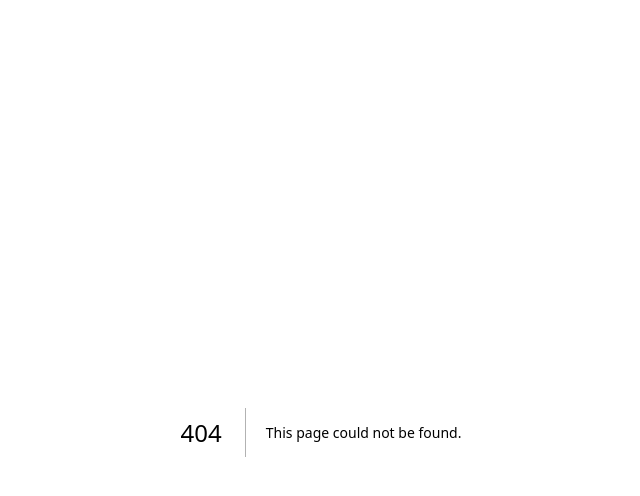
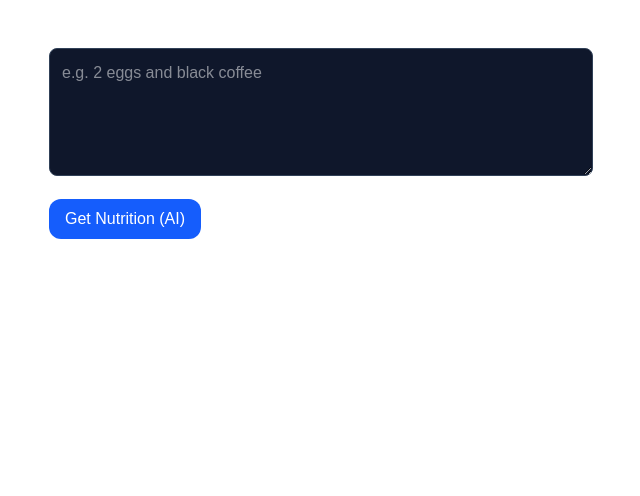
Before and after one commit to shivamarora01/MacroMind, a Next.js app: page /macros/ai in a window 1280 px wide. Before the commit this address had no page. Shown: the top 496 px of the page, without its empty margins (319-959 px from the left). Built offline with nearby package versions, Linux system fonts and the light colour scheme.

Commit message:
api added for OPENAI integration

```diff
--- /dev/null
+++ b/app/macros/ai/page.tsx
@@ -0,0 +1,104 @@
+"use client";
+
+import { useState } from "react";
+
+type Food = {
+  name: string;
+  calories: number;
+  protein: number;
+  carbs: number;
+  fat: number;
+  sugar: number;
+  caffeine: number;
+};
+
+export default function AINutritionDemo() {
+  const [input, setInput] = useState("");
+  //this is being used in tyescript to define type of food state
+  //useState<Food[]> means foods is an array of Food type and intially empty array
+  const [foods, setFoods] = useState<Food[]>([]);
+  const [loading, setLoading] = useState(false);
+  const [added, setAdded] = useState<number[]>([]);
+
+  async function handleAI() {
+    //trim remove extra spaces so that empty input is not sent
+    if (!input.trim()) return;
+
+    setLoading(true);
+    const res = await fetch("/api/ai/nutrition", {
+      method: "POST",
+      headers: { "Content-Type": "application/json" },
+      body: JSON.stringify({ text: input }),
+    });
+
+    const data = await res.json();
+    setFoods(data.foods || []);
+    setLoading(false);
+  }
+
+  return (
+    <div className="max-w-xl mx-auto p-4 space-y-4 text-white">
+
+      {/* Input */}
+      <textarea
+        className="w-full p-3 h-32 rounded-lg bg-slate-900 border border-slate-700 focus:outline-none"
+        placeholder="e.g. 2 eggs and black coffee"
+        value={input}
+        onChange={(e) => setInput(e.target.value)}
+      />
+
+      {/* Button */}
+      <button
+        onClick={handleAI}
+        className="bg-blue-600 hover:bg-blue-500 text-white px-4 py-2 rounded-xl transition"
+      >
+        {loading ? "Analyzing..." : "Get Nutrition (AI)"}
+      </button>
+
+      {/* Result Grid Table */}
+      {foods.length > 0 && (
+        <div className="mt-4 rounded-xl border border-slate-800 bg-slate-900 overflow-hidden">
+
+          {/* Header */}
+          <div className="grid grid-cols-6 gap-2 px-3 py-2 text-xs text-slate-400 border-b border-slate-700">
+            <div>Food</div>
+            <div className="text-center">Cal</div>
+            <div className="text-center">Protein</div>
+            <div className="text-center">Carbs</div>
+            <div className="text-center">Fat</div>
+            <div className="text-center">Add into daily macro</div>
+          </div>
+
+          {/* Rows */}
+          <div className="divide-y divide-slate-800">
+            {foods.map((f, i) => (
+              <div
+                key={i}
+                className="grid grid-cols-6 gap-2 px-3 py-2 items-center"
+              >
+                <div className="truncate w-full">{f.name}</div>
+                <div className="text-center">{f.calories}</div>
+                <div className="text-center">{f.protein}</div>
+                <div className="text-center">{f.carbs}</div>
+                <div className="text-center">{f.fat}</div>
+
+                <div className="text-center">
+                  {added.includes(i) ? (
+                    <span className="text-green-400 text-xs">Added</span>
+                  ) : (
+                    <button
+                      onClick={() => setAdded((prev) => [...prev, i])}
+                      className="text-blue-400 hover:text-blue-300 text-lg"
+                    >
+                      ➕
+                    </button>
+                  )}
+                </div>
+              </div>
+            ))}
+          </div>
+        </div>
+      )}
+    </div>
+  );
+}
```
